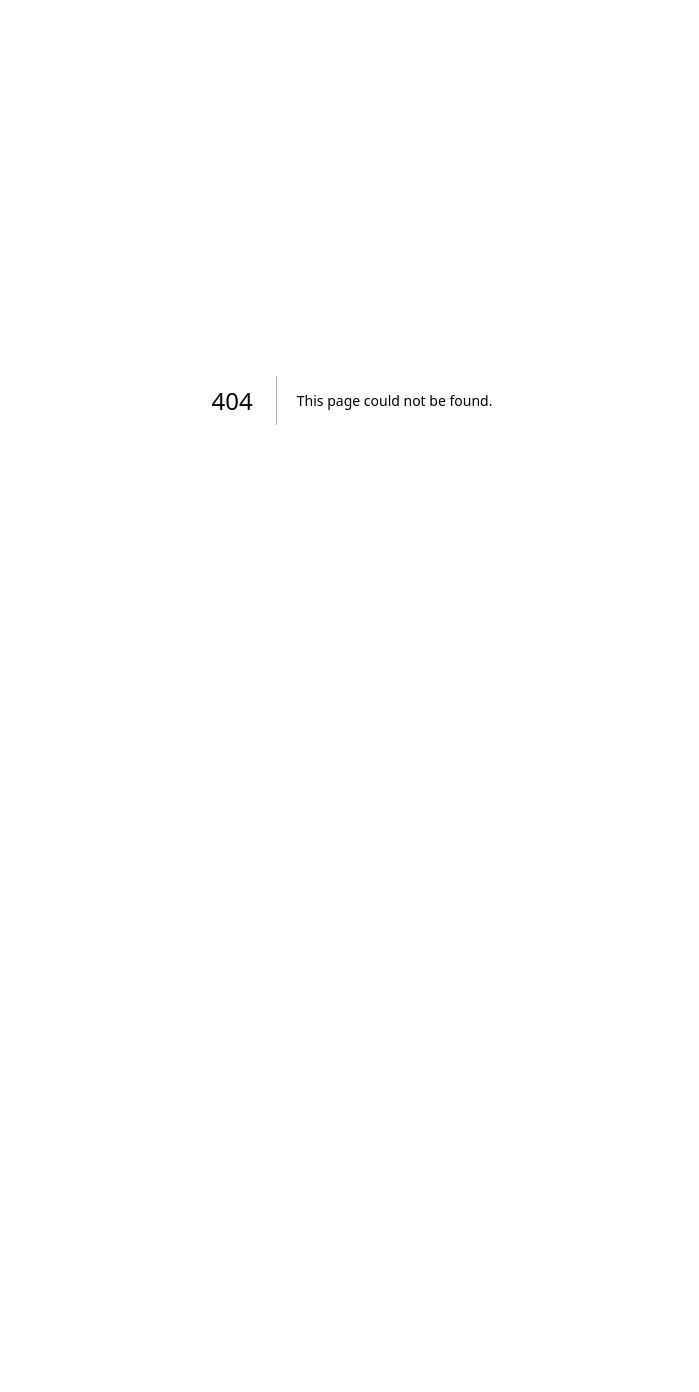
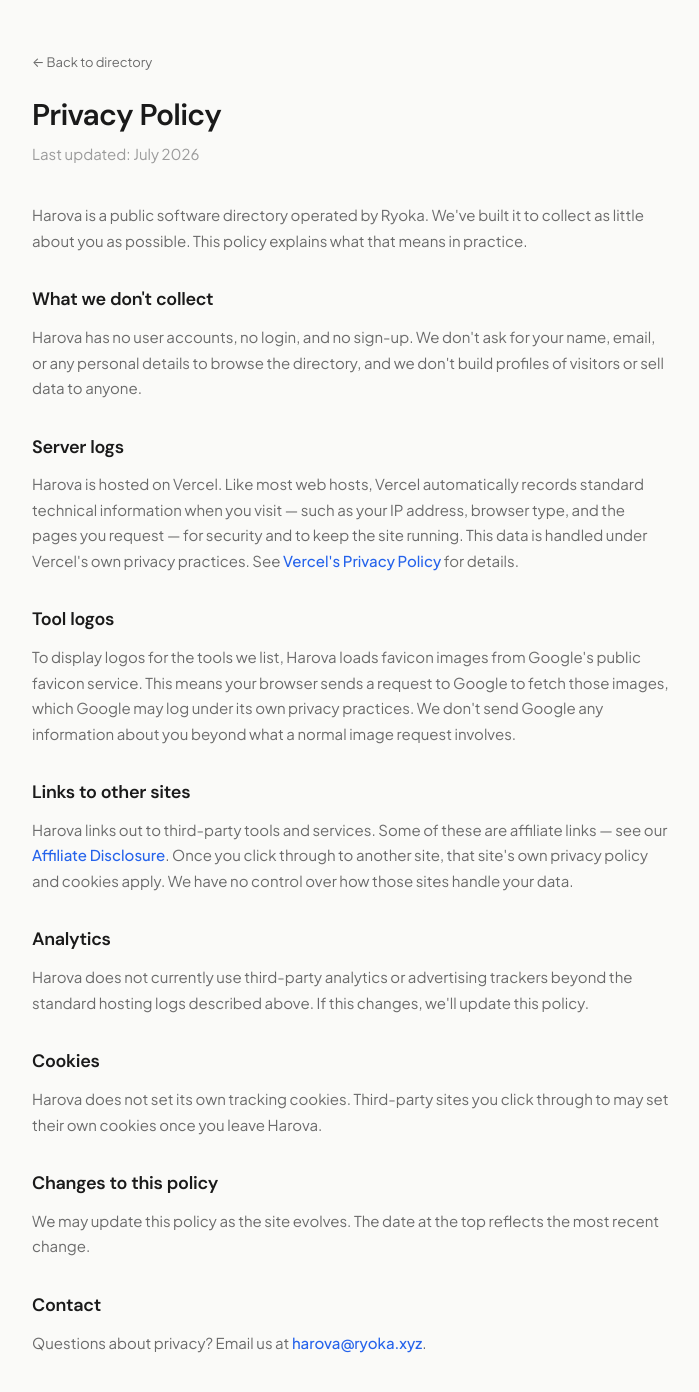
Before and after one commit to sillyledger/harova, a Next.js app: page /privacy in a window 1280 px wide. Before the commit this address had no page. Shown: the whole page, without its empty margins (288-987 px from the left). Before the commit the page ends 800 px from the top, so only its background shows below. Built offline with nearby package versions, Linux system fonts and the light colour scheme.

Commit message:
Create page.tsx

```diff
--- /dev/null
+++ b/src/app/privacy/page.tsx
@@ -0,0 +1,85 @@
+import type { Metadata } from 'next'
+
+export const metadata: Metadata = {
+  title: 'Privacy Policy — Harova',
+  description: 'What data Harova collects, and what it does not.',
+}
+
+export default function PrivacyPage() {
+  return (
+    <div className="container page">
+      <a href="/" className="back-link">← Back to directory</a>
+
+      <h1>Privacy Policy</h1>
+      <p className="page-subtitle">Last updated: July 2026</p>
+
+      <p>
+        Harova is a public software directory operated by Ryoka. We've built it
+        to collect as little about you as possible. This policy explains what
+        that means in practice.
+      </p>
+
+      <h2>What we don't collect</h2>
+      <p>
+        Harova has no user accounts, no login, and no sign-up. We don't ask for
+        your name, email, or any personal details to browse the directory, and
+        we don't build profiles of visitors or sell data to anyone.
+      </p>
+
+      <h2>Server logs</h2>
+      <p>
+        Harova is hosted on Vercel. Like most web hosts, Vercel automatically
+        records standard technical information when you visit — such as your IP
+        address, browser type, and the pages you request — for security and to
+        keep the site running. This data is handled under Vercel's own privacy
+        practices. See{' '}
+        <a href="https://vercel.com/legal/privacy-policy" className="inline" target="_blank" rel="noopener noreferrer">Vercel's Privacy Policy</a>{' '}
+        for details.
+      </p>
+
+      <h2>Tool logos</h2>
+      <p>
+        To display logos for the tools we list, Harova loads favicon images from
+        Google's public favicon service. This means your browser sends a request
+        to Google to fetch those images, which Google may log under its own
+        privacy practices. We don't send Google any information about you beyond
+        what a normal image request involves.
+      </p>
+
+      <h2>Links to other sites</h2>
+      <p>
+        Harova links out to third-party tools and services. Some of these are
+        affiliate links — see our{' '}
+        <a href="/affiliate-disclosure" className="inline">Affiliate Disclosure</a>.
+        Once you click through to another site, that site's own privacy policy
+        and cookies apply. We have no control over how those sites handle your
+        data.
+      </p>
+
+      <h2>Analytics</h2>
+      <p>
+        Harova does not currently use third-party analytics or advertising
+        trackers beyond the standard hosting logs described above. If this
+        changes, we'll update this policy.
+      </p>
+
+      <h2>Cookies</h2>
+      <p>
+        Harova does not set its own tracking cookies. Third-party sites you
+        click through to may set their own cookies once you leave Harova.
+      </p>
+
+      <h2>Changes to this policy</h2>
+      <p>
+        We may update this policy as the site evolves. The date at the top
+        reflects the most recent change.
+      </p>
+
+      <h2>Contact</h2>
+      <p>
+        Questions about privacy? Email us at{' '}
+        <a href="mailto:harova@ryoka.xyz" className="inline">harova@ryoka.xyz</a>.
+      </p>
+    </div>
+  )
+}
```
